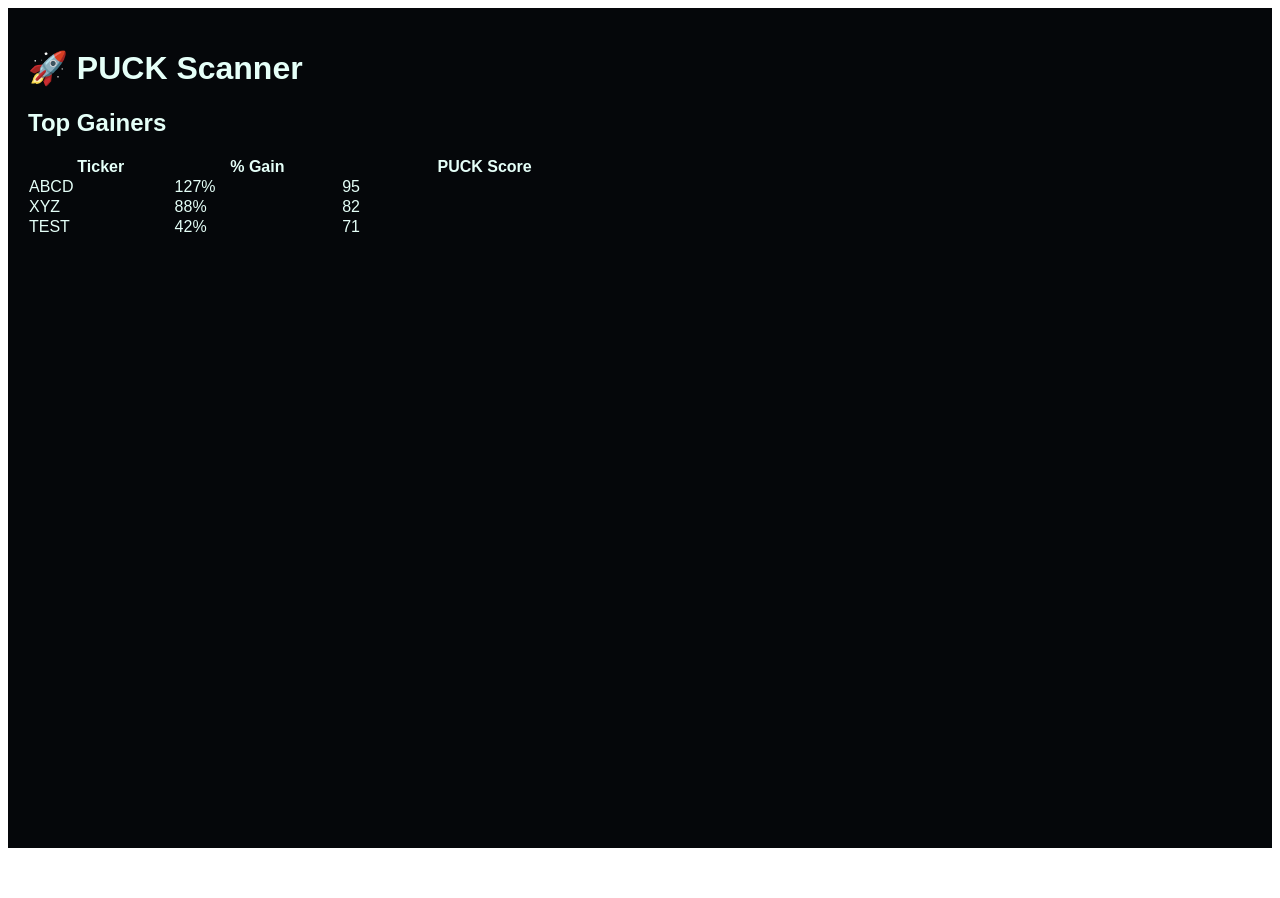
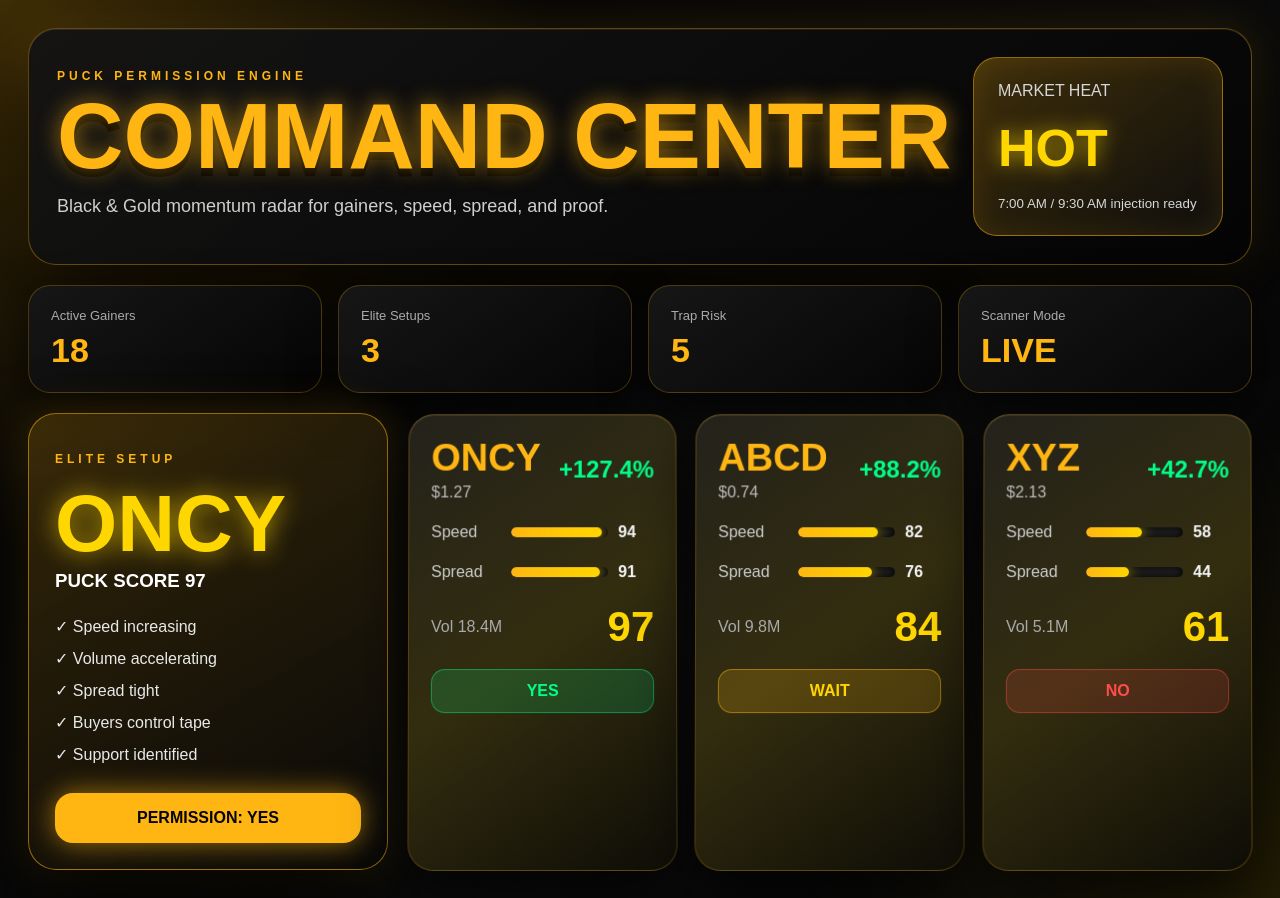
Before and after one commit to Jpuck412/puck-scanner, a Next.js app: page / in a window 1280 px wide. Before the commit the page ends 856 px from the top, so only its background shows below. Built offline with nearby package versions, Linux system fonts and the light colour scheme.

Commit message:
Refactor Home component with updated stock data

```diff
--- a/app/page.tsx
+++ b/app/page.tsx
@@ -1,49 +1,403 @@
+const stocks = [
+  {
+    ticker: "ONCY",
+    gain: 127.4,
+    price: 1.27,
+    volume: "18.4M",
+    speed: 94,
+    spread: 91,
+    score: 97,
+    status: "YES"
+  },
+  {
+    ticker: "ABCD",
+    gain: 88.2,
+    price: 0.74,
+    volume: "9.8M",
+    speed: 82,
+    spread: 76,
+    score: 84,
+    status: "WAIT"
+  },
+  {
+    ticker: "XYZ",
+    gain: 42.7,
+    price: 2.13,
+    volume: "5.1M",
+    speed: 58,
+    spread: 44,
+    score: 61,
+    status: "NO"
+  }
+];
+
 export default function Home() {
-  const stocks = [
-    { ticker: "ABCD", gain: 127, score: 95 },
-    { ticker: "XYZ", gain: 88, score: 82 },
-    { ticker: "TEST", gain: 42, score: 71 }
-  ];
+  return (
+    <main className="page">
+      <section className="hero">
+        <div>
+          <p className="eyebrow">PUCK PERMISSION ENGINE</p>
+          <h1>COMMAND CENTER</h1>
+          <p className="sub">
+            Black & Gold momentum radar for gainers, speed, spread, and proof.
+          </p>
+        </div>
 
-  return (
-    <main
-      style={{
-        minHeight: "100vh",
-        background: "#05070a",
-        color: "#e5fff8",
-        padding: "20px",
-        fontFamily: "Arial"
-      }}
-    >
-      <h1>🚀 PUCK Scanner</h1>
+        <div className="heat">
+          <span>MARKET HEAT</span>
+          <strong>HOT</strong>
+          <small>7:00 AM / 9:30 AM injection ready</small>
+        </div>
+      </section>
 
-      <h2>Top Gainers</h2>
+      <section className="stats">
+        <div><span>Active Gainers</span><strong>18</strong></div>
+        <div><span>Elite Setups</span><strong>3</strong></div>
+        <div><span>Trap Risk</span><strong>5</strong></div>
+        <div><span>Scanner Mode</span><strong>LIVE</strong></div>
+      </section>
 
-      <table
-        style={{
-          borderCollapse: "collapse",
-          width: "100%",
-          maxWidth: "600px"
-        }}
-      >
-        <thead>
-          <tr>
-            <th>Ticker</th>
-            <th>% Gain</th>
-            <th>PUCK Score</th>
-          </tr>
-        </thead>
+      <section className="grid">
+        <div className="elite">
+          <p className="eyebrow">ELITE SETUP</p>
+          <h2>ONCY</h2>
+          <h3>PUCK SCORE 97</h3>
 
-        <tbody>
+          <ul>
+            <li>✓ Speed increasing</li>
+            <li>✓ Volume accelerating</li>
+            <li>✓ Spread tight</li>
+            <li>✓ Buyers control tape</li>
+            <li>✓ Support identified</li>
+          </ul>
+
+          <div className="permission">PERMISSION: YES</div>
+        </div>
+
+        <div className="cards">
           {stocks.map((stock) => (
-            <tr key={stock.ticker}>
-              <td>{stock.ticker}</td>
-              <td>{stock.gain}%</td>
-              <td>{stock.score}</td>
-            </tr>
+            <article className="card" key={stock.ticker}>
+              <div className="cardTop">
+                <div>
+                  <h2>{stock.ticker}</h2>
+                  <p>${stock.price}</p>
+                </div>
+                <strong>+{stock.gain}%</strong>
+              </div>
+
+              <div className="meter">
+                <span>Speed</span>
+                <div><i style={{ width: `${stock.speed}%` }} /></div>
+                <b>{stock.speed}</b>
+              </div>
+
+              <div className="meter">
+                <span>Spread</span>
+                <div><i style={{ width: `${stock.spread}%` }} /></div>
+                <b>{stock.spread}</b>
+              </div>
+
+              <div className="cardBottom">
+                <span>Vol {stock.volume}</span>
+                <strong>{stock.score}</strong>
+              </div>
+
+              <div className={`status ${stock.status.toLowerCase()}`}>
+                {stock.status}
+              </div>
+            </article>
           ))}
-        </tbody>
-      </table>
+        </div>
+      </section>
+
+      <style>{`
+        * {
+          box-sizing: border-box;
+        }
+
+        body {
+          margin: 0;
+          background: #030303;
+        }
+
+        .page {
+          min-height: 100vh;
+          padding: 28px;
+          color: #f5f5f5;
+          font-family: Arial, sans-serif;
+          background:
+            radial-gradient(circle at top left, rgba(255, 182, 18, 0.24), transparent 35%),
+            radial-gradient(circle at bottom right, rgba(255, 214, 0, 0.12), transparent 30%),
+            linear-gradient(135deg, #030303, #0b0b0b 60%, #020202);
+        }
+
+        .hero {
+          display: flex;
+          justify-content: space-between;
+          gap: 20px;
+          align-items: stretch;
+          padding: 28px;
+          border: 1px solid rgba(255, 182, 18, 0.35);
+          border-radius: 28px;
+          background: linear-gradient(145deg, rgba(20,20,20,.96), rgba(4,4,4,.96));
+          box-shadow:
+            0 30px 80px rgba(0,0,0,.85),
+            inset 0 1px 0 rgba(255,255,255,.08),
+            0 0 45px rgba(255,182,18,.16);
+        }
+
+        .eyebrow {
+          color: #ffb612;
+          letter-spacing: 4px;
+          font-size: 12px;
+          font-weight: 800;
+        }
+
+        h1 {
+          margin: 0;
+          font-size: clamp(42px, 8vw, 92px);
+          line-height: .9;
+          color: #ffb612;
+          text-shadow:
+            0 0 22px rgba(255,182,18,.6),
+            0 8px 0 rgba(0,0,0,.8);
+        }
+
+        .sub {
+          color: #cfcfcf;
+          max-width: 650px;
+          font-size: 18px;
+        }
+
+        .heat {
+          min-width: 250px;
+          border-radius: 24px;
+          padding: 24px;
+          background:
+            linear-gradient(145deg, rgba(255,182,18,.22), rgba(15,15,15,.95));
+          border: 1px solid rgba(255,182,18,.5);
+          box-shadow: inset 0 0 30px rgba(255,182,18,.12);
+        }
+
+        .heat span,
+        .heat small {
+          display: block;
+          color: #d7d7d7;
+        }
+
+        .heat strong {
+          display: block;
+          margin: 18px 0;
+          font-size: 52px;
+          color: #ffd700;
+          text-shadow: 0 0 20px rgba(255,215,0,.7);
+        }
+
+        .stats {
+          display: grid;
+          grid-template-columns: repeat(4, minmax(0, 1fr));
+          gap: 16px;
+          margin: 20px 0;
+        }
+
+        .stats div {
+          padding: 22px;
+          border-radius: 22px;
+          background: linear-gradient(145deg, #161616, #050505);
+          border: 1px solid rgba(255,182,18,.25);
+          box-shadow: 0 18px 45px rgba(0,0,0,.65);
+        }
+
+        .stats span {
+          display: block;
+          color: #aaa;
+          font-size: 13px;
+        }
+
+        .stats strong {
+          display: block;
+          margin-top: 8px;
+          color: #ffb612;
+          font-size: 34px;
+        }
+
+        .grid {
+          display: grid;
+          grid-template-columns: 360px 1fr;
+          gap: 20px;
+        }
+
+        .elite {
+          padding: 26px;
+          border-radius: 28px;
+          background:
+            linear-gradient(150deg, rgba(255,182,18,.18), rgba(8,8,8,.98));
+          border: 1px solid rgba(255,182,18,.55);
+          box-shadow:
+            0 35px 80px rgba(0,0,0,.8),
+            0 0 40px rgba(255,182,18,.18);
+        }
+
+        .elite h2 {
+          margin: 0;
+          color: #ffd700;
+          font-size: 80px;
+          text-shadow: 0 0 25px rgba(255,215,0,.75);
+        }
+
+        .elite h3 {
+          color: #fff;
+          margin-top: 0;
+        }
+
+        .elite ul {
+          list-style: none;
+          padding: 0;
+          line-height: 2;
+          color: #e8e8e8;
+        }
+
+        .permission {
+          margin-top: 22px;
+          padding: 16px;
+          text-align: center;
+          border-radius: 18px;
+          background: #ffb612;
+          color: #050505;
+          font-weight: 900;
+          box-shadow: 0 0 28px rgba(255,182,18,.6);
+        }
+
+        .cards {
+          display: grid;
+          grid-template-columns: repeat(3, minmax(0, 1fr));
+          gap: 18px;
+        }
+
+        .card {
+          position: relative;
+          overflow: hidden;
+          padding: 22px;
+          border-radius: 26px;
+          background:
+            linear-gradient(145deg, rgba(28,28,28,.98), rgba(5,5,5,.98));
+          border: 1px solid rgba(255,182,18,.3);
+          box-shadow:
+            0 24px 60px rgba(0,0,0,.75),
+            inset 0 1px 0 rgba(255,255,255,.08);
+          transform: perspective(900px) rotateX(1deg);
+        }
+
+        .card::before {
+          content: "";
+          position: absolute;
+          inset: -80px;
+          background: linear-gradient(120deg, transparent, rgba(255,215,0,.14), transparent);
+          transform: rotate(25deg);
+        }
+
+        .cardTop,
+        .cardBottom {
+          position: relative;
+          display: flex;
+          justify-content: space-between;
+          align-items: center;
+        }
+
+        .card h2 {
+          margin: 0;
+          color: #ffb612;
+          font-size: 38px;
+        }
+
+        .card p {
+          margin: 4px 0 0;
+          color: #bdbdbd;
+        }
+
+        .cardTop strong {
+          color: #00ff88;
+          font-size: 24px;
+        }
+
+        .meter {
+          position: relative;
+          margin: 22px 0;
+          display: grid;
+          grid-template-columns: 70px 1fr 36px;
+          gap: 10px;
+          align-items: center;
+        }
+
+        .meter span {
+          color: #ccc;
+        }
+
+        .meter div {
+          height: 10px;
+          border-radius: 999px;
+          background: #222;
+          overflow: hidden;
+          box-shadow: inset 0 0 8px #000;
+        }
+
+        .meter i {
+          display: block;
+          height: 100%;
+          border-radius: 999px;
+          background: linear-gradient(90deg, #ffb612, #ffd700);
+          box-shadow: 0 0 14px rgba(255,215,0,.8);
+        }
+
+        .cardBottom span {
+          color: #aaa;
+        }
+
+        .cardBottom strong {
+          color: #ffd700;
+          font-size: 42px;
+        }
+
+        .status {
+          position: relative;
+          margin-top: 18px;
+          padding: 12px;
+          text-align: center;
+          border-radius: 14px;
+          font-weight: 900;
+        }
+
+        .yes {
+          background: rgba(0,255,136,.16);
+          color: #00ff88;
+          border: 1px solid rgba(0,255,136,.4);
+        }
+
+        .wait {
+          background: rgba(255,182,18,.18);
+          color: #ffd700;
+          border: 1px solid rgba(255,182,18,.45);
+        }
+
+        .no {
+          background: rgba(255,77,77,.16);
+          color: #ff4d4d;
+          border: 1px solid rgba(255,77,77,.4);
+        }
+
+        @media (max-width: 900px) {
+          .hero,
+          .grid {
+            grid-template-columns: 1fr;
+            display: grid;
+          }
+
+          .stats,
+          .cards {
+            grid-template-columns: 1fr;
+          }
+        }
+      `}</style>
     </main>
   );
 }
```
